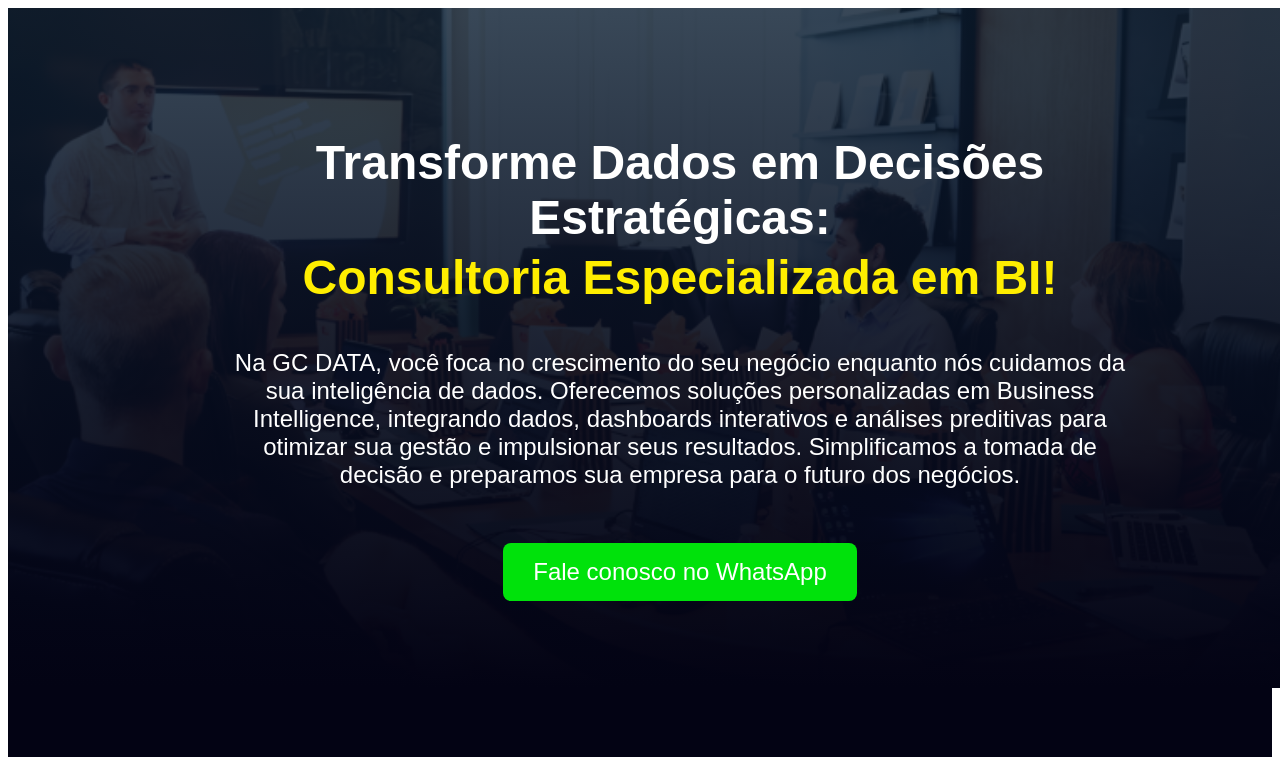
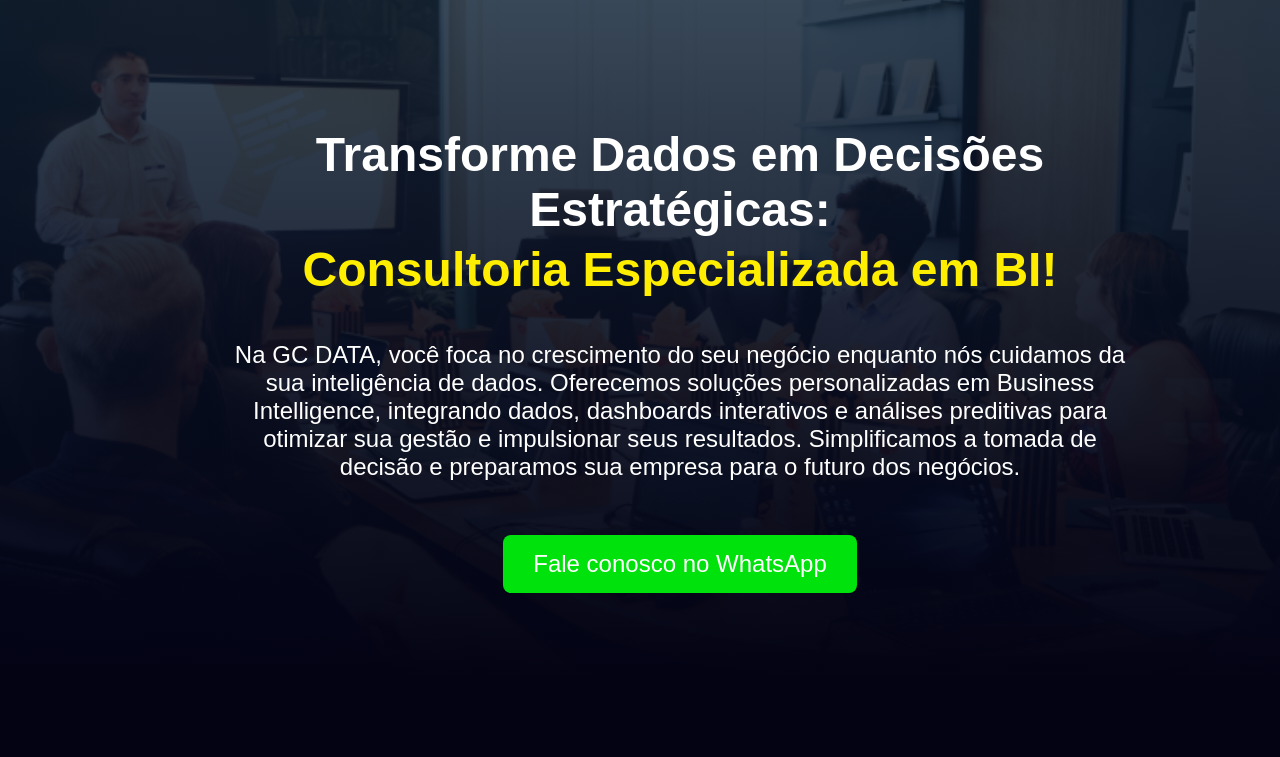
Before and after one commit to gabrielmarcelo995/power-bi, a plain HTML site: page index.html in a window 1280 px wide. Shown: the top 757 px of the page. Drawn offline with Linux system fonts and the light colour scheme.

Commit message:
Update style.css

```diff
--- a/style.css
+++ b/style.css
@@ -1,7 +1,7 @@
 /* Seção inicial com imagem de fundo e gradiente */
 .hero-section {
     position: relative;
-    width: 100%;
+    width: 100vw; /* Garante que ocupa toda a largura */
     height: 600px; /* Define a altura da primeira parte */
     background: linear-gradient(to bottom, rgba(7, 26, 46, 0.8), rgb(3, 3, 20)), url('background.png') no-repeat center center; /* Gradiente e imagem de fundo */
     background-size: cover; /* Faz com que a imagem cubra toda a área */
@@ -11,6 +11,7 @@
     text-align: center;
     color: white;
     padding: 40px; /* Aumentei o padding para mais espaço */
+    margin: 0; /* Remove margens externas indesejadas */
 }
 
 .hero-content {
@@ -122,15 +123,15 @@
     .titulo2 {
         font-size: 2em; /* Reduz o tamanho do título na seção seguinte */
     }
+}
 
-}
 .consultoria {
     color: #ffee00; /* Verde escuro */
     font-weight: bold;
-
     padding: 5px; /* Espaçamento interno */
     border-radius: 5px; /* Cantos arredondados */
 }
+
 .foto2 {
     width: 400px; /* Largura da imagem */
     height: 250px; /* Altura da imagem */
@@ -142,6 +143,9 @@
 
 body {
    font-family: Arial, sans-serif;
+   margin: 0; /* Remove margens do body */
+   padding: 0; /* Remove padding do body */
+   overflow-x: hidden; /* Evita barras de rolagem horizontais */
 }
 
 ul {
@@ -158,6 +162,7 @@ li {
     color: green;
     margin-right: 10px;
 }
+
 .titulo3 {
     font-size: 2.5em; /* Aumentei o tamanho do título na seção seguinte */
     color:#ffffff;
```
